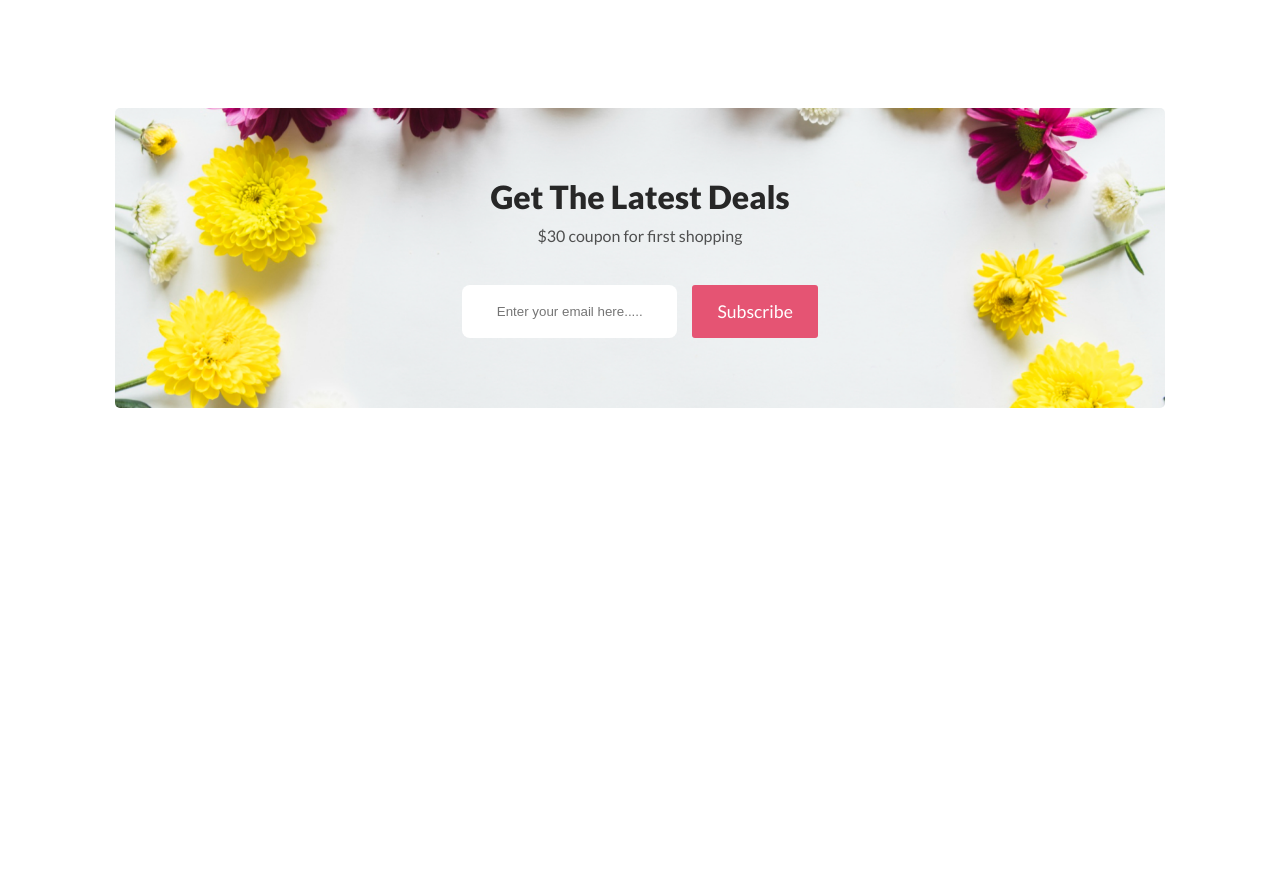
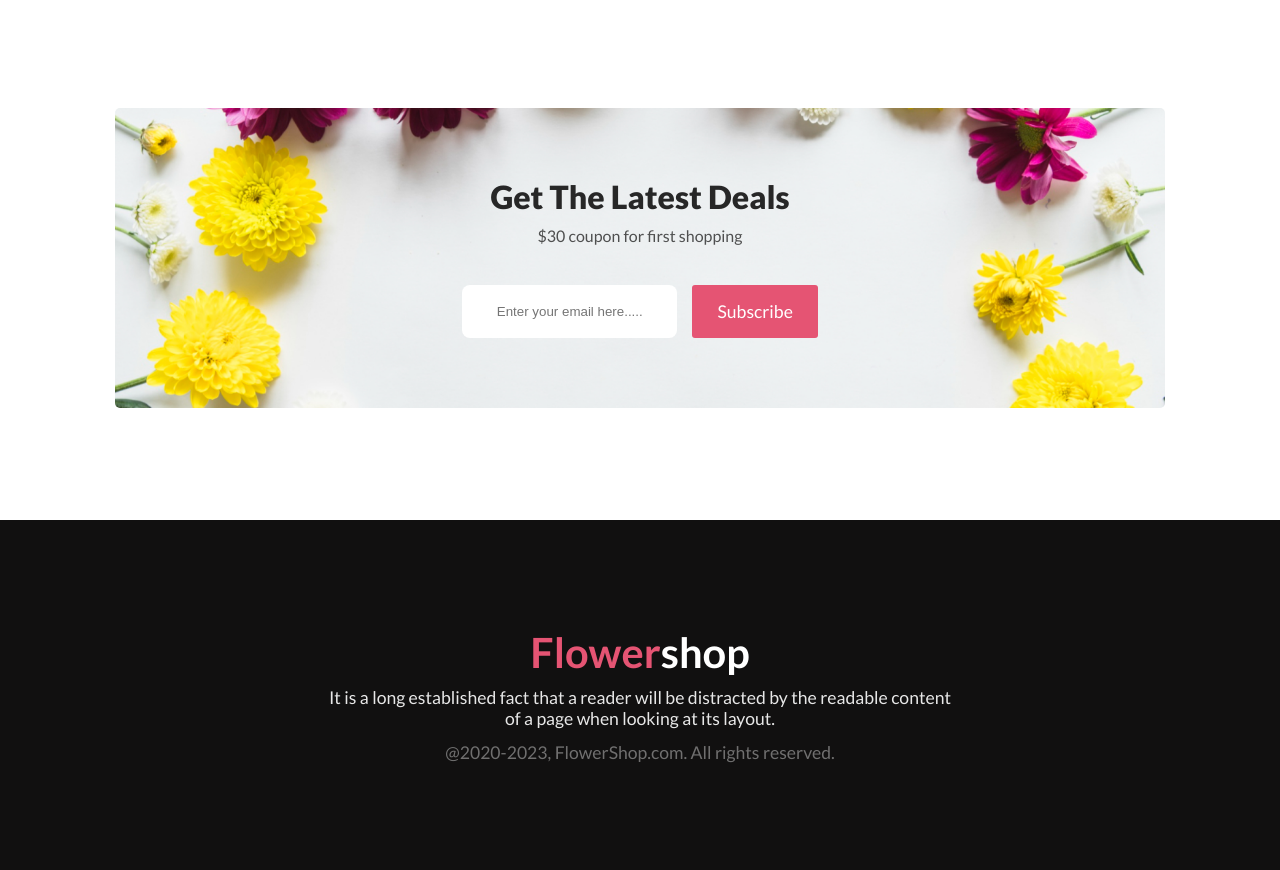
Before and after one commit to Momen1995/flower-shop, a plain HTML site: page index.html in a window 1280 px wide. Shown: the part 3324-4194 px from the top of the page. Before the commit the page ends 3732 px from the top, so only its background shows below. Drawn offline with Linux system fonts and the light colour scheme.

Commit message:
footer end

```diff
--- a/css/style.css
+++ b/css/style.css
@@ -328,3 +328,40 @@ input[type="email"]{
     text-align: center;
     font-weight: 400px;
 }
+
+/* =============footer start================== */
+
+footer{
+    background-color: #111010;
+    width: 100%;
+    height: 350px;
+    display: flex;
+    justify-content: center;
+    align-items: center;
+    margin-top: 7rem;
+}
+
+.footer-title{
+    text-align: center;
+    font-size: 2.6rem;
+    margin-bottom: 10px;
+}
+
+.white-color{
+    color: #fff;
+}
+
+.flower-detail{
+    width:70%;
+    text-align: center;
+    margin: auto;
+    color: rgba(255, 255, 255, 0.90);
+    font-size: 1.1rem;
+}
+
+.footer-end{
+    font-size: 1.1rem;
+    color: rgba(255, 255, 255, 0.40);
+    text-align: center;
+    margin-top: 13px;
+}
--- a/index.html
+++ b/index.html
@@ -114,5 +114,13 @@
             </section>
         </div>
     </main>
+    <!-- =============footer================ -->
+    <footer>
+        <div class="flower-shop">
+            <h4 class="footer-title"><span class="offer-color">Flower</span><span class="white-color">shop</span></h4>
+            <p class="flower-detail">It is a long established fact that a reader will be distracted by the readable content of a page when looking at its layout.</p>
+            <p class="footer-end">@2020-2023, FlowerShop.com. All rights reserved. </p>
+        </div>
+    </footer>
 </body>
 </html>
```
